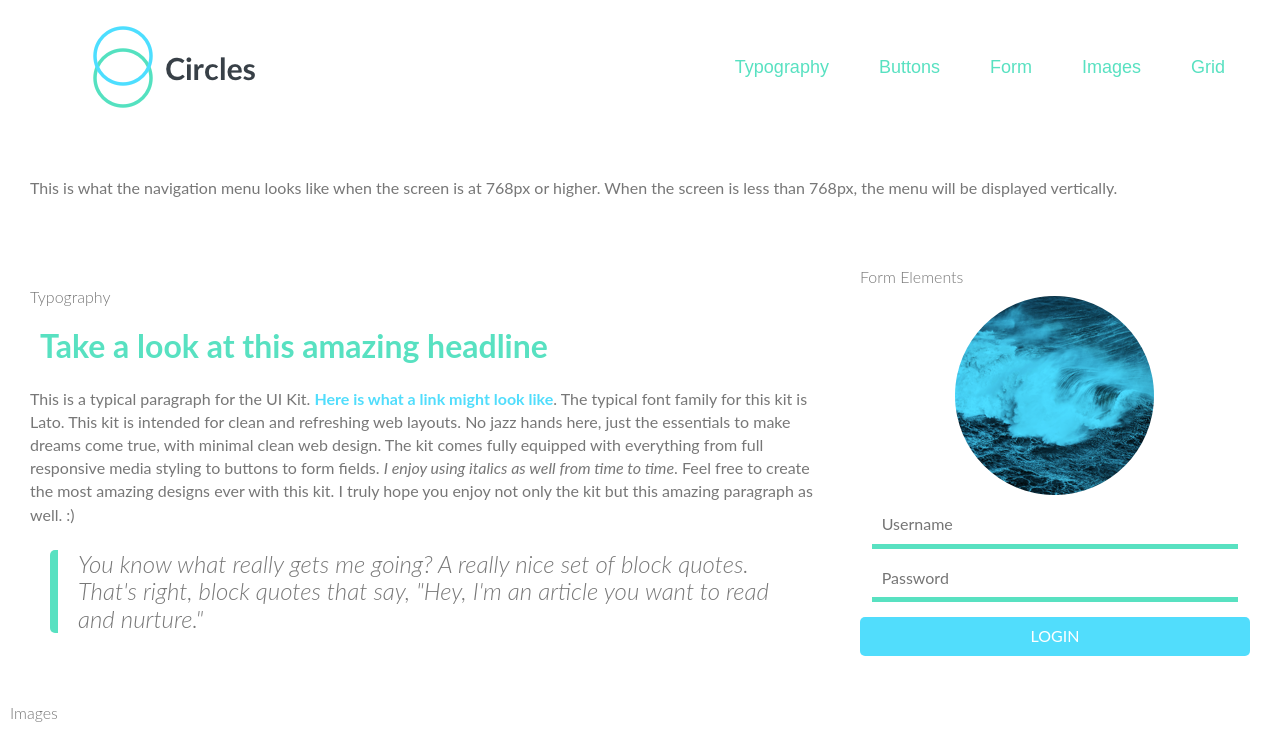
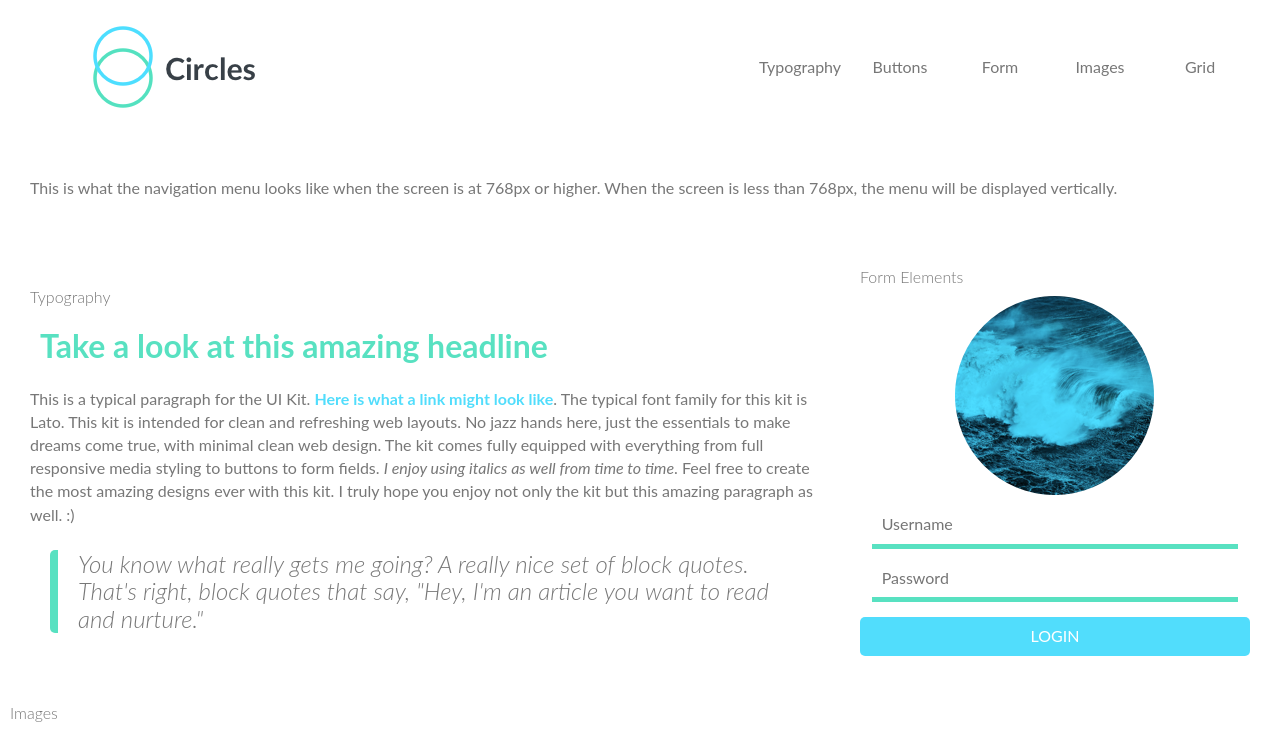
Before and after one commit to alekseynecha77/Project4, a plain HTML site: page index.html in a window 1280 px wide. Shown: the top 756 px of the page. Drawn offline with Linux system fonts and the light colour scheme.

Commit message:
fixing mistakes

```diff
--- a/index.html
+++ b/index.html
@@ -5,25 +5,23 @@
     <meta charset="utf-8">
     <title>Circles UI Kit</title>
     <meta name="viewport" content="width=device-width, initial-scale=1">
-  <link rel="stylesheet" href="scss/styles.css">
+    <link rel="stylesheet" href="css-forscss/styles.css">
 </head>
 
 <body class="container">
     <header class="row">
       <div class="col-3">
         <a class="link" href="/">
-        <img class="img img-logo" alt="circles logo" src="images/logo.png">
+                <img class="img-logo" alt="circles logo" src="../images/logo.png">
                 </a>
                 </div>
                 <div class="col-9">
                   <nav class="nav">
-        <ul>
-       <li><a class="nav-link" href="#type">Typography</a></li>
-        <li><a class="nav-link" href="#buttons">Buttons</a></li>
-        <li><a class="nav-link" href="#forms">Form</a></li>
-        <li><a class="nav-link" href="#images">Images</a></li>
-        <li><a class="nav-link" href="#grid">Grid</a></li>
-      </ul>
+                <a class="nav-link" href="#type">Typography</a>
+                <a class="nav-link" href="#buttons">Buttons</a>
+                <a class="nav-link" href="#forms">Form</a>
+                <a class="nav-link" href="#images">Images</a>
+                <a class="nav-link" href="#grid">Grid</a>
                 </nav>
                 </div>
                 </header>
@@ -31,7 +29,8 @@
     <div class="row">
       <div class="col-12">
         <div class="card">
-        <p>This is what the navigation menu looks like when the screen is at 768px or higher. When the screen is less
+                <p>This is what the navigation menu looks like when the screen is at 768px or higher. When the screen is
+                  less
                   than 768px,
                   the menu will be displayed vertically.</p>
                 </div>
@@ -43,16 +42,21 @@
         <div class="card">
           <h4 id="type" class="headline-secondary">Typography</h4>
           <h1 class="headline-primary">Take a look at this amazing headline</h1>
-        <p>This is a typical paragraph for the UI Kit. <a href="#" class="link">Here is what a link might look like</a>.
+                <p>This is a typical paragraph for the UI Kit. <a href="#" class="link">Here is what a link might look
+                    like</a>.
                   The
                   typical font family for this kit is Lato. This kit is intended for clean and refreshing web layouts.
-          No jazz hands here, just the essentials to make dreams come true, with minimal clean web design. The kit comes
-          fully equipped with everything from full responsive media styling to buttons to form fields. <em>I enjoy using
+                    No jazz hands here, just the essentials to make dreams come true, with minimal clean web design. The
+                    kit comes
+                    fully equipped with everything from full responsive media styling to buttons to form fields. <em>I
+                      enjoy using
                       italics as well from time to time</em>.
-          Feel free to create the most amazing designs ever with this kit. I truly hope you enjoy not only the kit but
+                    Feel free to create the most amazing designs ever with this kit. I truly hope you enjoy not only the
+                    kit but
                     this
                     amazing paragraph as well. :)</p>
-        <blockquote class="blockquote">You know what really gets me going? A really nice set of block quotes. That's
+                <blockquote class="blockquote">You know what really gets me going? A really nice set of block quotes.
+                  That's
                   right, block quotes that say, "Hey,
                   I'm an article you want to read and nurture."</blockquote>
                 </div>
@@ -60,7 +64,7 @@
                 <div class="col-4">
                   <form class="form">
                     <legend id="forms" class="headline-secondary">Form Elements</legend>
-        <img class="img-avatar" src="images/avatar.png" alt="Avatar">
+                <img class="img-avatar" src="../images/avatar.png" alt="Avatar">
                 <label class="hidden" for="username">Username:</label>
                 <input class="input" type="text" id="username" placeholder="Username">
                 <label class="hidden" for="password">Password:</label>
@@ -74,10 +78,10 @@
 
     <div class="row">
       <div class="col-6">
-      <img class="img img-frame" src="images/image.png" alt="sample image">
+            <img class="img-frame" src="../images/image.png" alt="sample image">
             </div>
             <div class="col-6">
-      <img class="img img-avatar" src="images/avatar.png" alt="Avatar">
+            <img class="img-avatar" src="../images/avatar.png" alt="Avatar">
             </div>
             </div>
 
--- a/scss/component/_form.scss
+++ b/scss/component/_form.scss
@@ -8,7 +8,7 @@
     margin: 10px auto 0;
     border: none;
     padding: 10px;
-    border-bottom: 5px solid #58e1c1;
+    border-bottom: 5px solid $colorHeadline;
   }
 
   .hidden {
--- a/scss/component/_grid.scss
+++ b/scss/component/_grid.scss
@@ -17,7 +17,7 @@
 }
 
 .theme.col-1 {
-  background-color: #927bc1;
+  background-color: $purple;
 }
 
 .theme.col-2 {
@@ -57,7 +57,7 @@
 }
 
 .theme.col-11 {
-  background-color: #51ddfc;
+  background-color: $color51;
 }
 
 .theme.col-12 {
--- a/scss/component/_navigation.scss
+++ b/scss/component/_navigation.scss
@@ -1,76 +1,18 @@
 .nav {
-    padding-left: 0;
-    flex-basis: 100%;
-    display: flex;
-    flex-direction: column;
-
+  padding-left: 0;
+  flex-basis: 100%;
+  display: flex;
+  flex-direction: column;
 
   &-link{
   @include nav-link;
 
+  &:hover {
 
-}
-ul {
-    list-style-type: none;
-    margin: 0;
-    padding: 0;
-    display: flex;
-    align-items: center;
-    flex-direction: row;
-    justify-content: space-around;
- }
- li {
-    position: relative;
-    padding: 0 20px;
-    height: 100%;
-    display: flex;
-    &:hover:before,
-    &:hover::after,
-    &:hover a::before{
-        width: 100%;
-    }
- }
- a {
-    z-index: 1;
-    color: $colorHeadline;
-    text-decoration: none;
-    font-family: 'Poppins',sans-serif;
-    font-weight: 500;
-    font-size: 18px;
-    padding: 10px 5px;
- }
+   background-color: $purple;
+   transition: background-color .1s ease-in;
+   color: white;
 
-
- li::before {
-    content: "";
-    position: absolute;
-    height: 33.33%;
-    width: 0;
-    background-color: #0D7CFF;
-    right: 0;
-    z-index: 0;
-    top: 33.33%;
-    transition: all 0.5s;
- }
- li::after {
-    content: "";
-    position: absolute;
-    height: 33.33%;
-    width: 0;
-    background-color: #0D7CFF;
-    left: 0;
-    z-index: 0;
-    bottom: 0;
-    transition: all 0.5s;
- }
- a::before {
-    position: absolute;
-    content: "";
-    height: 33.33%;
-    width: 0;
-    background-color: #0D7CFF;
-    bottom: 66.66%;
-    left: 0;
-    transition: all 0.5s;
  }
 }
+}
--- a/scss/styles.scss
+++ b/scss/styles.scss
@@ -1,3 +1,3 @@
-@import 'base/index.scss',
-        'utilities/index.scss',
+@import 'utilities/index.scss',
+        'base/index.scss',
         'component/index.scss';
--- a/scss/utilities/_mixins.scss
+++ b/scss/utilities/_mixins.scss
@@ -1,10 +1,7 @@
 @mixin nav-link {
-    text-align: center;
-    border-radius: 5px;
-    padding: 10px 0;
-    display: block;
-    width: 100%;
-    transition:
-      background-color .2s ease-in-out,
-      color .2s ease-in-out;
+  text-align: center;
+      border-radius: 5px;
+      padding: 10px 0;
+      display: block;
+      width: 100%;
   }
```
Also changed, not shown: resources/index.html (+1 -1 lines), css-forscss/styles.css, resources/css/styles.css (renamed from resources/css/style.css), 2 other files. Lines whose indentation alone changed are shown as unchanged.
